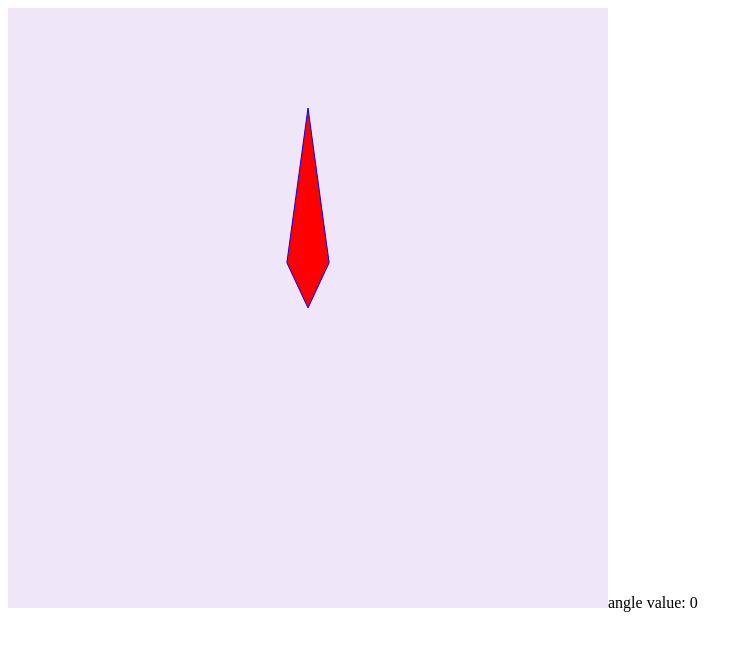
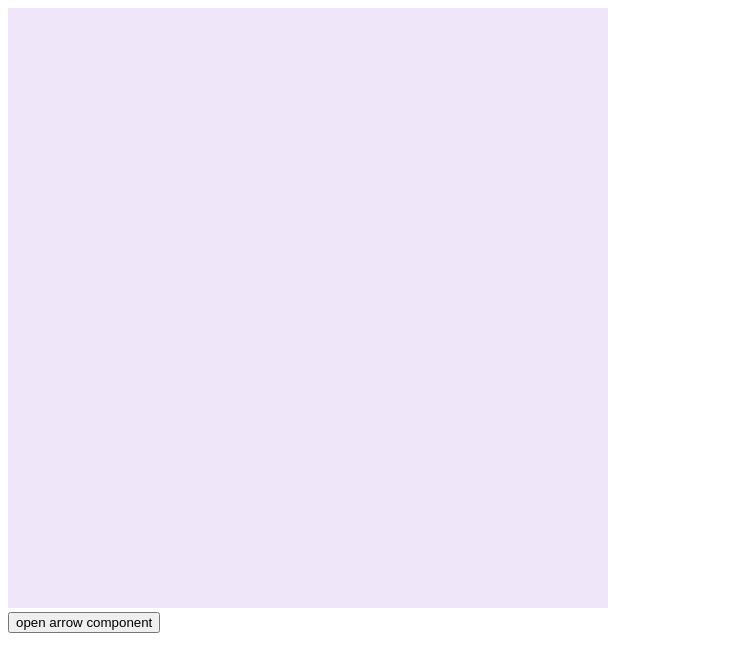
Before and after one commit to OlehKozubJS/various-react-projects-test, a React (Create React App) app: page / in a window 1280 px wide. Shown: the top 672 px of the page, without its empty margins (0-753 px from the left). Built offline with nearby package versions, Linux system fonts and the light colour scheme.

Commit message:
Update App.jsx

```diff
--- a/src/App.jsx
+++ b/src/App.jsx
@@ -3,6 +3,14 @@ import { useState } from "react";
 import { SVGFieldComponent, ArrowComponent } from "./SVGComponents";
 
 const App = () => {
+  const [isArrowComponent, setIsArrowComponent] = useState(false);
+  const openArrowComponent = () => {
+    setIsArrowComponent(true);
+  };
+  const closeArrowComponent = () => {
+    setIsArrowComponent(false);
+  };
+
   const [angle, setAngle] = useState(0);
 
   const handleTurn = (value) => {
@@ -16,6 +24,7 @@ const App = () => {
         height="600px"
         backgroundColor="rgb(240, 230, 250)"
       >
+        {isArrowComponent && (
           <ArrowComponent
             x={300}
             y={300}
@@ -23,8 +32,16 @@ const App = () => {
             backgroundColor={"red"}
             borderColor={"blue"}
           />
+        )}
       </SVGFieldComponent>
-      {`angle value: ${angle}`}
+      <br />
+      <button
+        type="button"
+        onClick={isArrowComponent ? closeArrowComponent : openArrowComponent}
+      >
+        {isArrowComponent ? "close arrow component" : "open arrow component"}
+      </button>{" "}
+      {isArrowComponent && `angle value: ${angle}`}
     </div>
   );
 };
```
Lines whose indentation alone changed are shown as unchanged.
